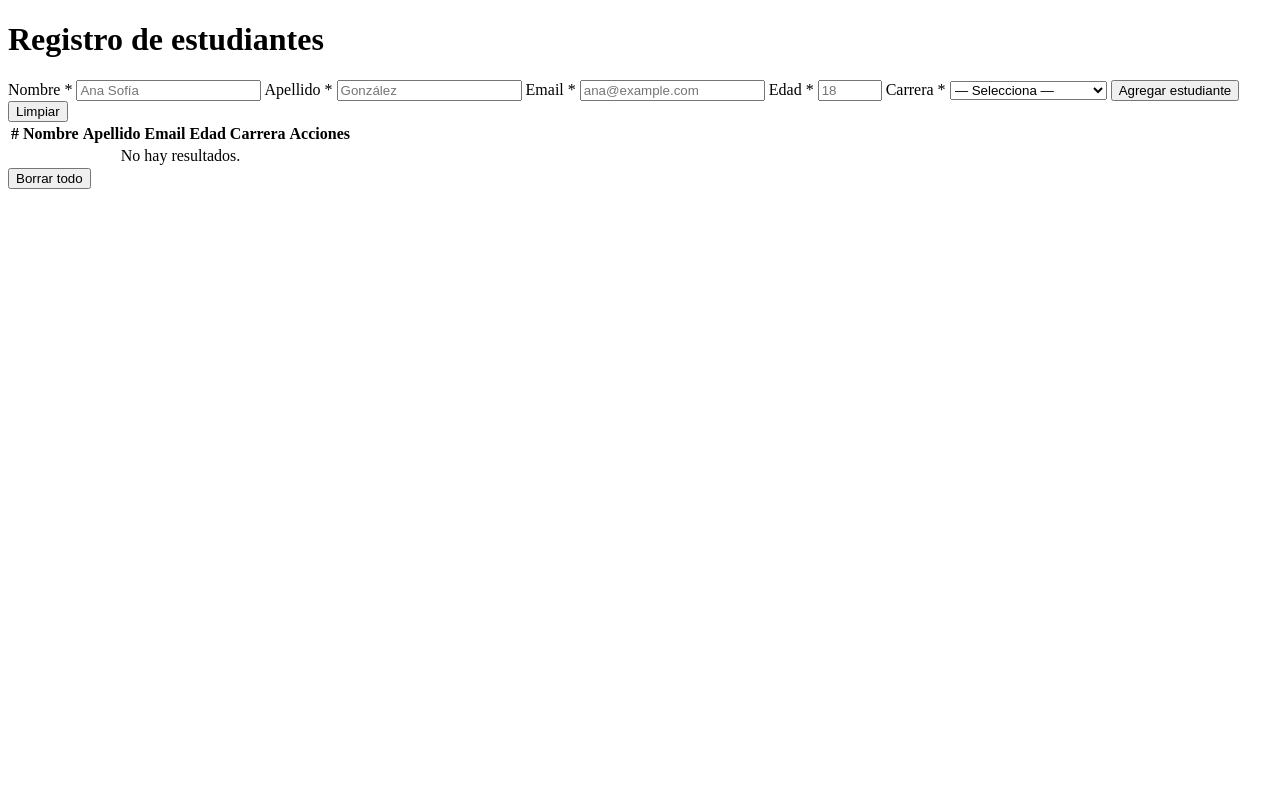
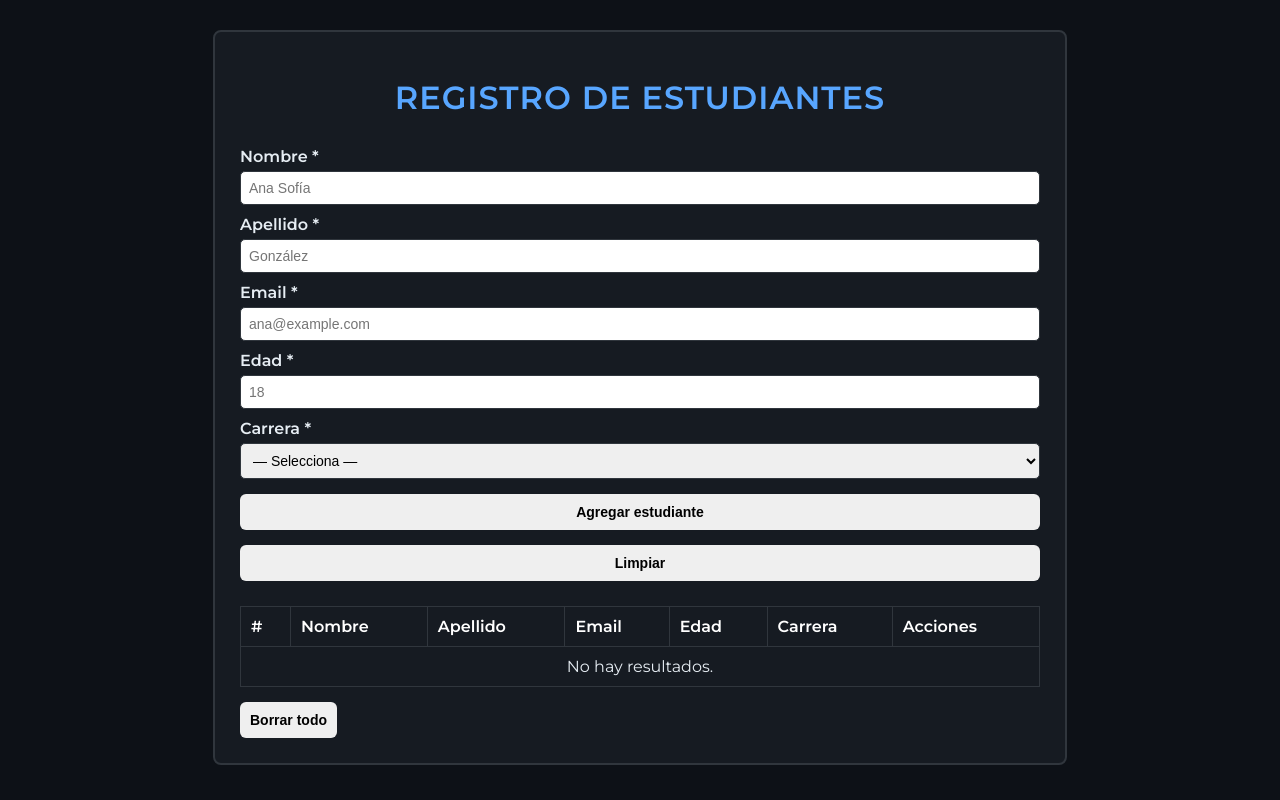
Before and after one commit to Fernanplayy/garibaldo-fernando, a plain HTML site: page laboratorios/Laboratorio #7 - Implementar sistema de almacenamiento de estudiantes/index.html in a window 1280 px wide. Drawn offline with Linux system fonts and the light colour scheme.

Commit message:
Lab 7 terminando (aun le faltan cositas al css)

```diff
--- a/laboratorios/Laboratorio #7 - Implementar sistema de almacenamiento de estudiantes/index.html
+++ b/laboratorios/Laboratorio #7 - Implementar sistema de almacenamiento de estudiantes/index.html
@@ -60,7 +60,7 @@
   </div>
 
   <script>
-    //Array
+    //ARRAY
     const estudiantes = [];
 
     //Referencias a elementos del DOM
@@ -69,9 +69,9 @@
 
     //AGREGAR ESTUDIANTE
     form.addEventListener("submit", function(e) {
-      e.preventDefault(); // Evita que la página se recargue
+      e.preventDefault();
 
-      //Obtener los valores de los campos
+      //SACAR LOS VALORES DE LOS CAMPOS
       const nombre = document.getElementById("nombre").value.trim();
       const apellido = document.getElementById("apellido").value.trim();
       const email = document.getElementById("email").value.trim();
@@ -83,11 +83,11 @@
         return;
       }
 
-      //Crear y añadirlo al arreglo
+      //CREAR Y AÑADIR EL VALOR
       const estudiante = { nombre, apellido, email, edad, carrera };
       estudiantes.push(estudiante);
 
-      //Crear una fila nueva en la tabla
+      //CREAR UNA FILA NUEVA EN LA TABLA
       const fila = document.createElement("tr");
       fila.innerHTML =
         "<td>" + estudiantes.length + "</td>" +
@@ -99,16 +99,15 @@
         '<td><button onclick="eliminar(this)">Eliminar</button></td>';
 
       tabla.appendChild(fila);
-      form.reset(); // Limpia el formulario
+      form.reset();
     });
 
-    // --- ELIMINAR ESTUDIANTE ---
+    //ELIMINAR ESTUDIANTE
     function eliminar(boton) {
-      // boton → es el <button> dentro de la fila
-      const fila = boton.parentNode.parentNode; // sube al <tr>
+      const fila = boton.parentNode.parentNode;
       const indice = fila.rowIndex - 1; // índice en la tabla
       estudiantes.splice(indice, 1); // eliminar del array
-      fila.remove(); // eliminar la fila del HTML
+      fila.remove();
     }
   </script>
 </body>
--- a/laboratorios/Laboratorio #7 - Implementar sistema de almacenamiento de estudiantes/styles.css
+++ b/laboratorios/Laboratorio #7 - Implementar sistema de almacenamiento de estudiantes/styles.css
@@ -0,0 +1,97 @@
+body {
+  font-family: 'Montserrat', sans-serif;
+  background-color: #0d1117;
+  color: #e6edf3;
+  margin: 0;
+  padding: 0;
+}
+
+.contenedor-main {
+  background-color: #161b22;
+  width: 90%;
+  max-width: 800px;
+  margin: 30px auto;
+  padding: 25px;
+  border: 2px solid #30363d;
+  border-radius: 8px;
+}
+
+h1 {
+  text-align: center;
+  color: #58a6ff;
+  text-transform: uppercase;
+  letter-spacing: 1px;
+  margin-bottom: 20px;
+}
+
+form {
+  display: flex;
+  flex-direction: column;
+}
+
+label {
+  font-weight: 600;
+  margin-top: 10px;
+}
+
+input, select {
+  padding: 8px;
+  margin-top: 5px;
+  border: 1px solid #30363d;
+  border-radius: 5px;
+  font-size: 14px;
+}
+
+input:focus, select:focus {
+  border-color: #58a6ff;
+  outline: none;
+}
+
+button {
+  border: none;
+  border-radius: 6px;
+  padding: 10px;
+  margin-top: 15px;
+  font-size: 14px;
+  cursor: pointer;
+  font-weight: 600;
+}
+
+table {
+  width: 100%;
+  border-collapse: collapse;
+  margin-top: 25px;
+}
+
+th, td {
+  border: 1px solid #30363d;
+  padding: 10px;
+  text-align: left;
+}
+
+th {
+  background-color: #161b22;
+  color: white;
+}
+
+tbody tr:nth-child(even) {
+  background-color: #1c2128;
+}
+
+tbody tr:hover {
+  background-color: #21262d;
+}
+
+td button {
+  background-color: #30363d;
+  color: #e6edf3;
+  border-radius: 5px;
+  border: none;
+  padding: 6px 10px;
+  cursor: pointer;
+}
+
+td button:hover {
+  background-color: #da3633;
+  color: white;
+}
```
